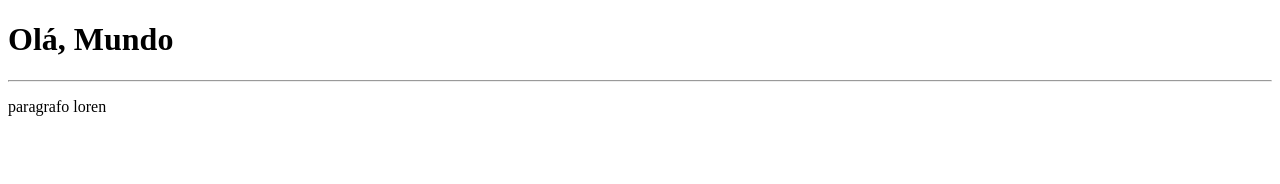
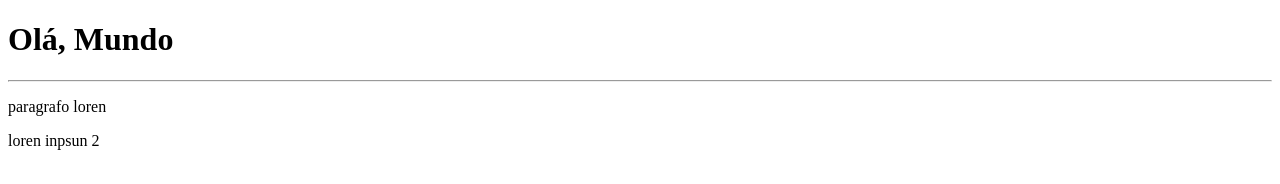
Before and after one commit to tiaciole/Ola-Mundo, a plain HTML site: page site-exemplo/index.html in a window 1280 px wide. Drawn offline with Linux system fonts and the light colour scheme.

Commit message:
Outro paragrafo 2

```diff
--- a/site-exemplo/index.html
+++ b/site-exemplo/index.html
@@ -13,6 +13,8 @@
     <hr>
     <p>paragrafo loren
 
+        <p>loren inpsun 2</p>
+
     </p>
 
 </body>
```
